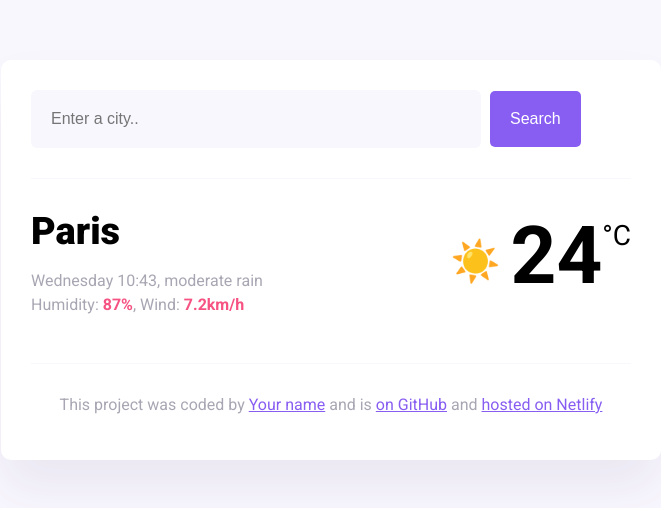
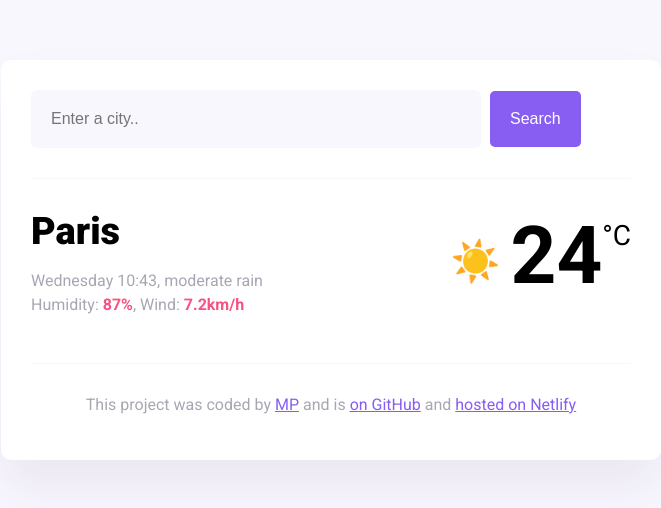
Before and after one commit to mozhganpe66/6th-week-homework, a plain HTML site: page index.html in a window 1280 px wide. Shown: the whole page, without its empty margins (309-970 px from the left). Drawn offline with nearby package versions, Linux system fonts and the light colour scheme.

Commit message:
changed links

```diff
--- a/index.html
+++ b/index.html
@@ -47,7 +47,7 @@
       <footer>
         <p>
           This project was coded by
-          <a href="#" target="_blank">Your name</a> and is
+          <a href="https://github.com/mozhganpe66">MP</a> and is
           <a href="#" target="_blank"> on GitHub</a> and
           <a href="#" target="_blank">hosted on Netlify</a>
         </p>
```
